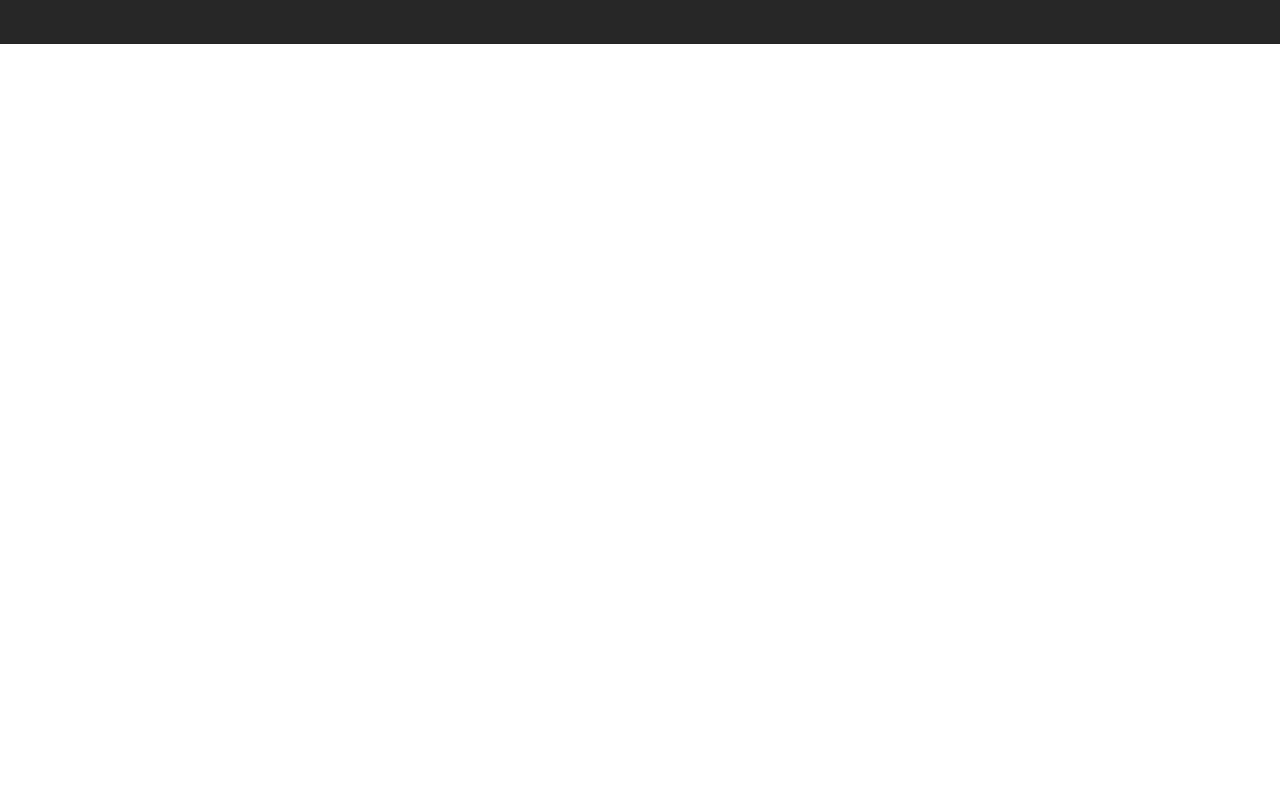
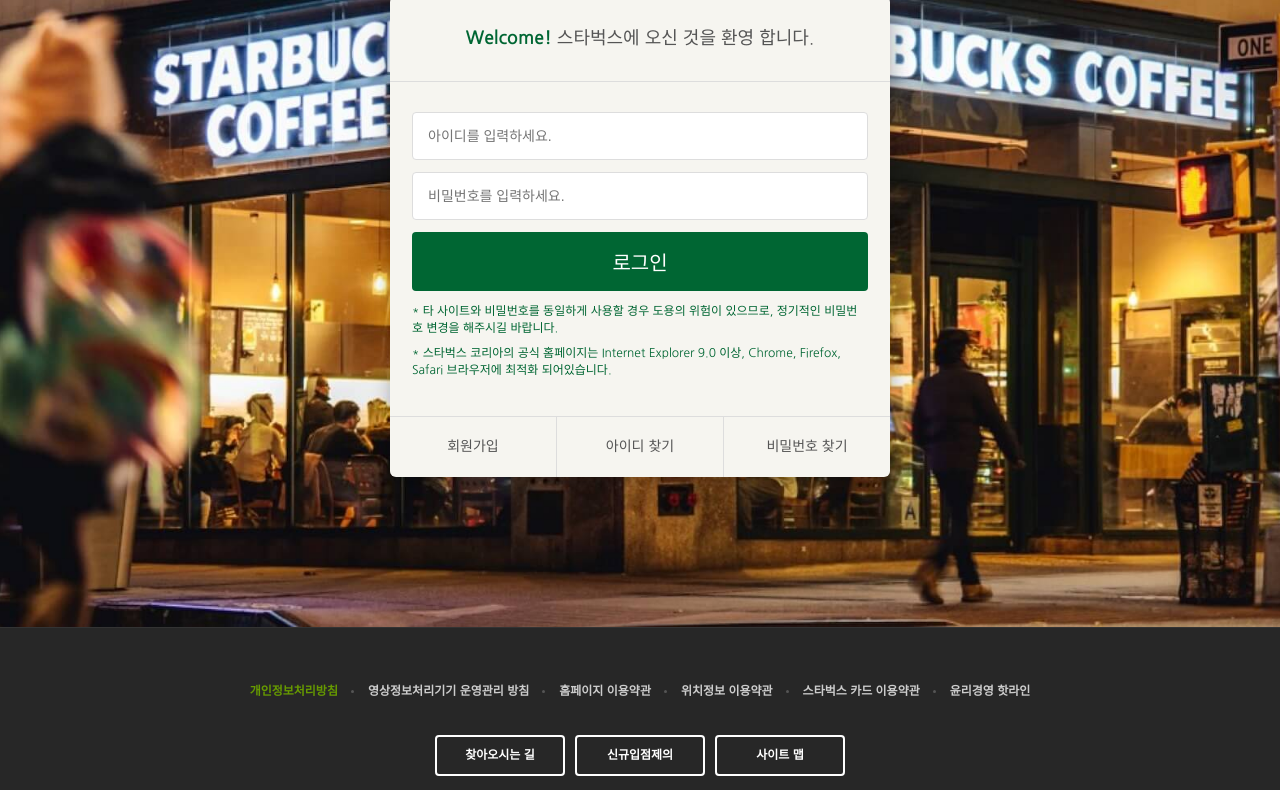
Before and after one commit to cjhoon5/starbucksCoding, a plain HTML site: page signin/index.html in a window 1280 px wide. Shown: the part 290-1080 px from the top of the page. Before the commit the page ends 800 px from the top, so only its background shows below. Drawn offline with nearby package versions, Linux system fonts and the light colour scheme.

Commit message:
로그인 페이지 완성,파일정리

```diff
--- a/common.css
+++ b/css/common.css
@@ -188,7 +188,7 @@
 
 header .main-menu .item .item__contents .contents__texture{
   padding:26px 0;
-  background-image:url("images/main_menu_pattern.jpg");
+  background-image:url("../images/main_menu_pattern.jpg");
   font-size:12px;
 }
 header .main-menu .item .item__contents .contents__texture h4{
--- /dev/null
+++ b/css/signin.css
@@ -0,0 +1,41 @@
+
+.signin{
+  margin-top:120px; padding:100px 0 150px; background-image:url(../images/signin_bg.jpg); background-repeat:no-repeat; background-position:center; background-attachment: fixed; background-size: cover;
+}
+.signin h1{
+  color:#fff; font-size:30px; font-weight:700; text-align:center; margin-bottom:24px;
+}
+.signin__card{
+  width:500px; margin:0 auto; border-radius:6px; background-color:#f6f5f0; box-shadow: 2px 2px 20px rgba(0,0,0,.3); color:#555;
+}
+.signin__card h2{
+  padding:30px; font-size:18px; text-align: center; border-bottom:1px solid #ddd;
+}
+.signin__card h2 strong{
+  color:#006633;
+  font-weight:700;
+}
+.signin__card form{
+  padding:30px 22px;
+}
+.signin__card form input{
+  width:100%; margin-bottom:12px; padding:15px; border:1px solid #ddd; border-radius: 4px; outline: none; box-sizing: border-box; font-size:14px;
+}
+.signin__card form [type='submit']{
+  background-color:#006633; border:none; color:#fff; font-size:20px; cursor:pointer;
+}
+.signin__card form p{
+  font-size:12px; color:#006633; text-align: left; margin-bottom:8px;
+}
+.signin__card .action{
+  display:flex; border-top:1px solid #ddd;
+}
+.signin__card .action a{
+  flex-grow:1; flex-basis: 0; text-align: center; padding:20px; color:#555; font-size:14px; border-right:1px solid #ddd;
+}
+.signin__card .action a:last-child{
+  border-right:none;
+}
+.signin__card .action a:hover{
+  text-decoration: underline;
+}
--- a/signin/index.html
+++ b/signin/index.html
@@ -12,9 +12,10 @@
   <link rel="preconnect" href="https://fonts.gstatic.com" crossorigin>
   <link href="https://fonts.googleapis.com/css2?family=Nanum+Gothic:wght@400;700&display=swap" rel="stylesheet">
 
-  <script defer src="../common.js"></script>
+  <script defer src="../js/common.js"></script>
 
-  <link rel="stylesheet" href="../common.css">
+  <link rel="stylesheet" href="../css/common.css">
+  <link rel="stylesheet" href="../css/signin.css">
 
 </head>
 <body>
@@ -350,7 +351,22 @@
   <!-- header -->
 
   <section class="signin">
-
+    <h1>로그인</h1>
+    <div class="signin__card">
+      <h2><strong>Welcome!</strong> 스타벅스에 오신 것을 환영 합니다.</h2>
+      <form action="">
+        <input type="text" placeholder="아이디를 입력하세요.">
+        <input type="password" placeholder="비밀번호를 입력하세요.">
+        <input type="submit" value="로그인" />
+        <p>* 타 사이트와 비밀번호를 동일하게 사용할 경우 도용의 위험이 있으므로, 정기적인 비밀번호 변경을 해주시길 바랍니다.</p>
+        <p>* 스타벅스 코리아의 공식 홈페이지는 Internet Explorer 9.0 이상, Chrome, Firefox, Safari 브라우저에 최적화 되어있습니다.</p>
+      </form>
+      <div class="action">
+        <a href="javascript:void(0)">회원가입</a>
+        <a href="javascript:void(0)">아이디 찾기</a>
+        <a href="javascript:void(0)">비밀번호 찾기</a>
+      </div>
+    </div>
   </section>
 
 
```
Also changed, not shown: css/main.css (renamed from main.css, +10 -10 lines), index.html (+5 -5 lines), js/common.js (renamed from common.js), js/main.js (renamed from main.js), js/youtube.js (renamed from youtube.js).
